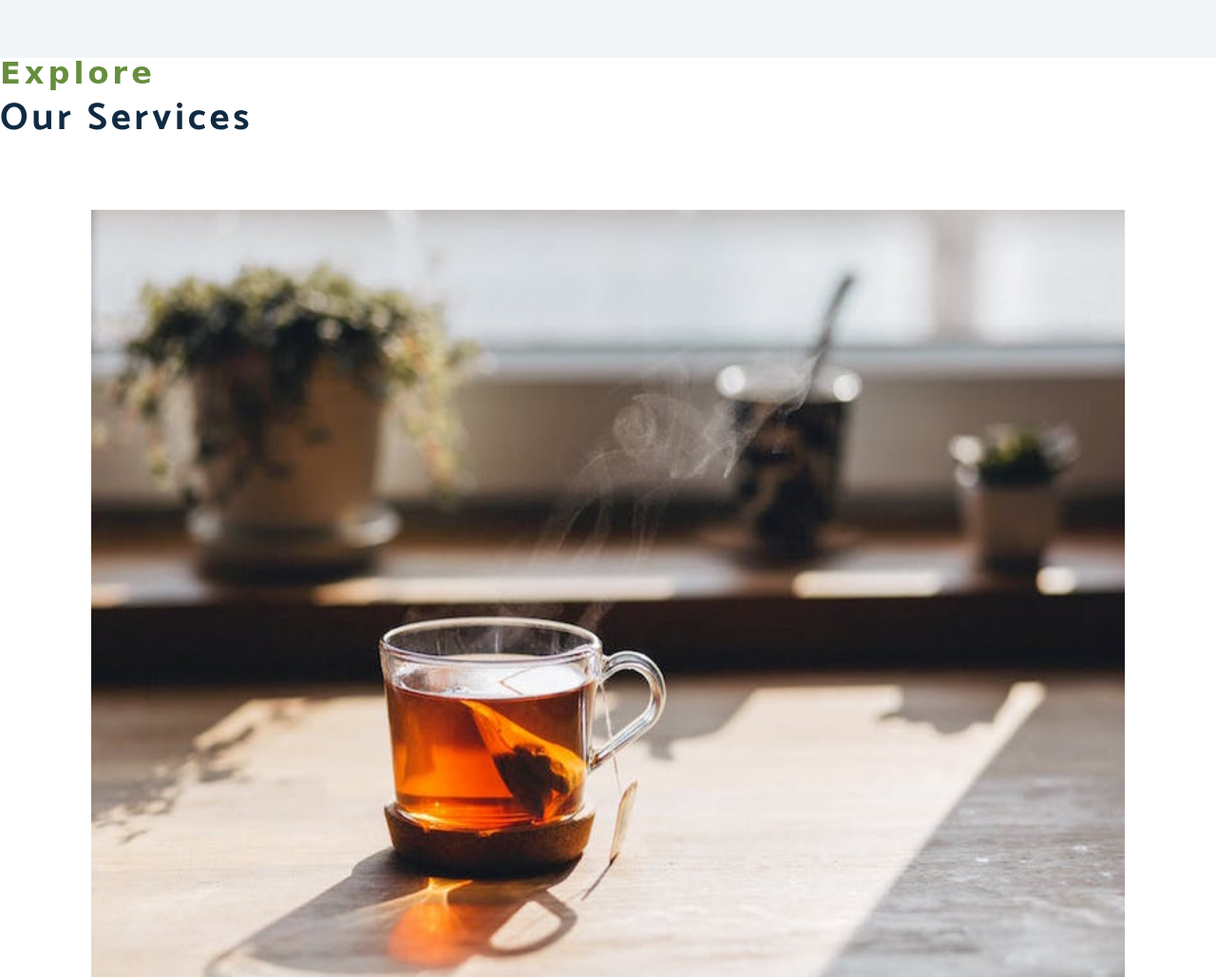
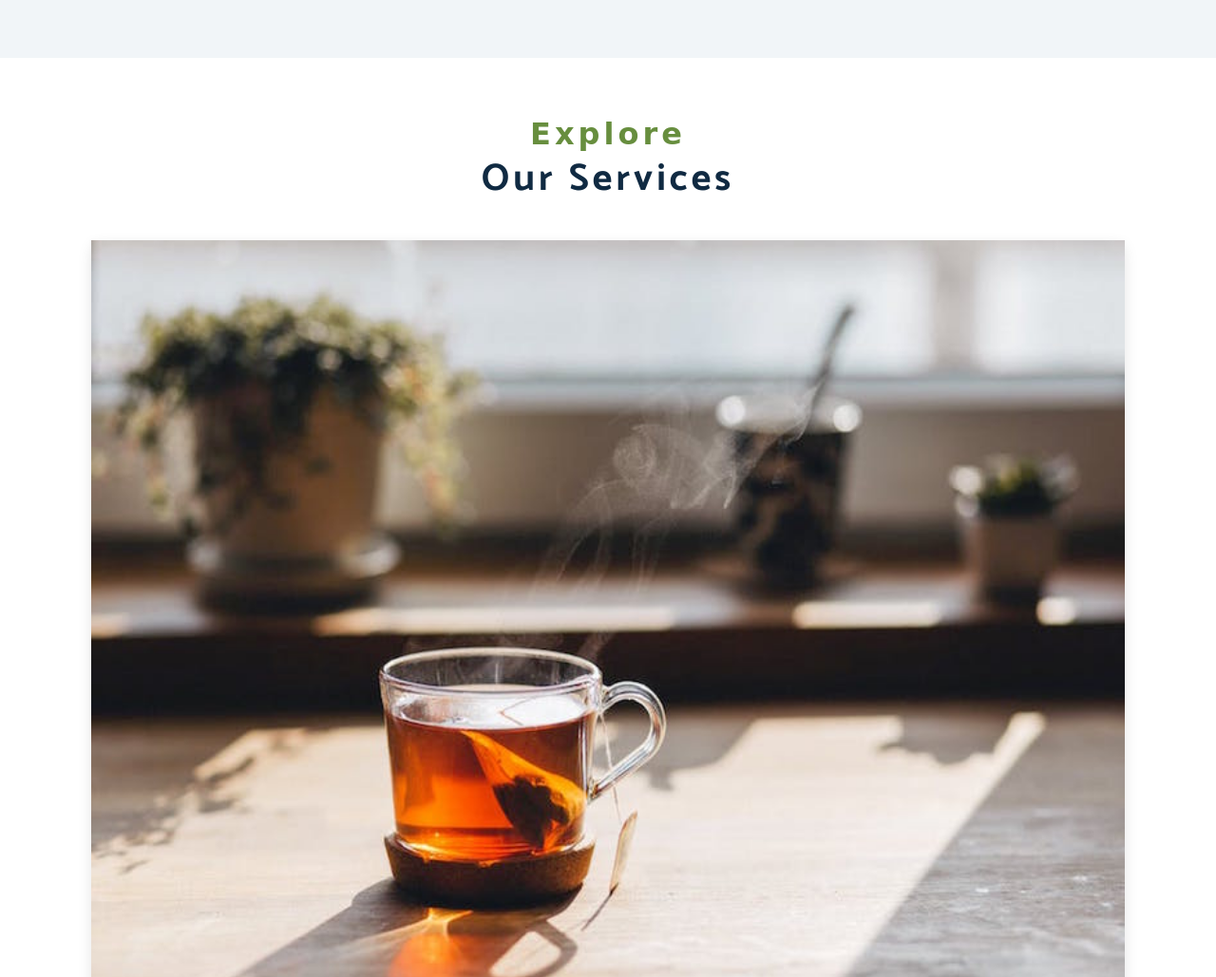
Before and after one commit to kindeme/TeaStation, a plain HTML site: page index.html in a window 1280 px wide. Shown: the part 2008-3037 px from the top of the page at 95% size. Drawn offline with Linux system fonts and the light colour scheme; a web font is replaced by a local one.

Commit message:
services css

```diff
--- a/css/styles.css
+++ b/css/styles.css
@@ -337,3 +337,23 @@ Products
 		padding: 0 1rem;
 	}
 }
+/*
+====================================
+Services
+======
+==============================
+*/
+.services-title{
+margin-top:4rem;
+margin-bottom: -4rem;
+text-align: center;
+}
+.service-card{
+	margin: 2rem 0;
+	background: var(--clr-grey-10);
+	border-radius:var(--radius);
+	box-shadow:0 5px 15px rgba(0,0,0,0.1);
+}
+.service-card:hover{
+	box-shadow: 0 5px 15px rgba(0,0);
+}
```
